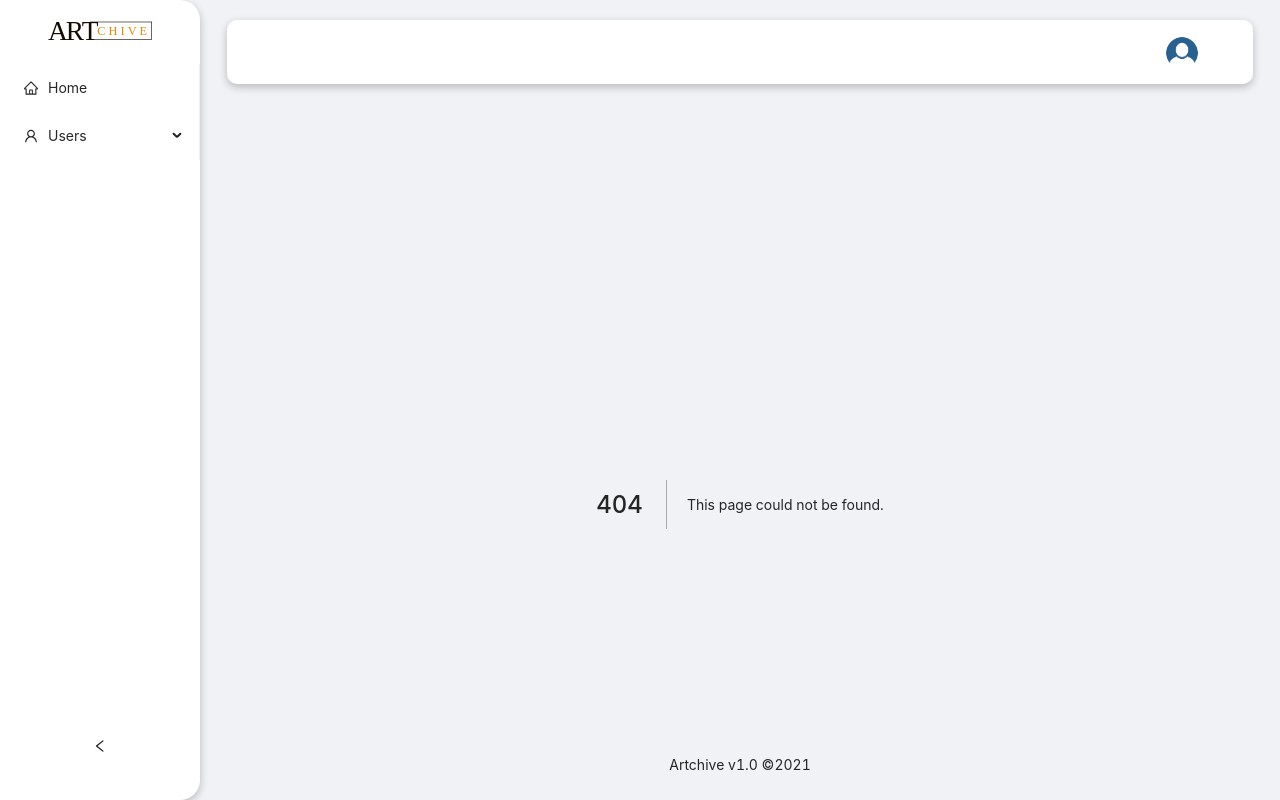
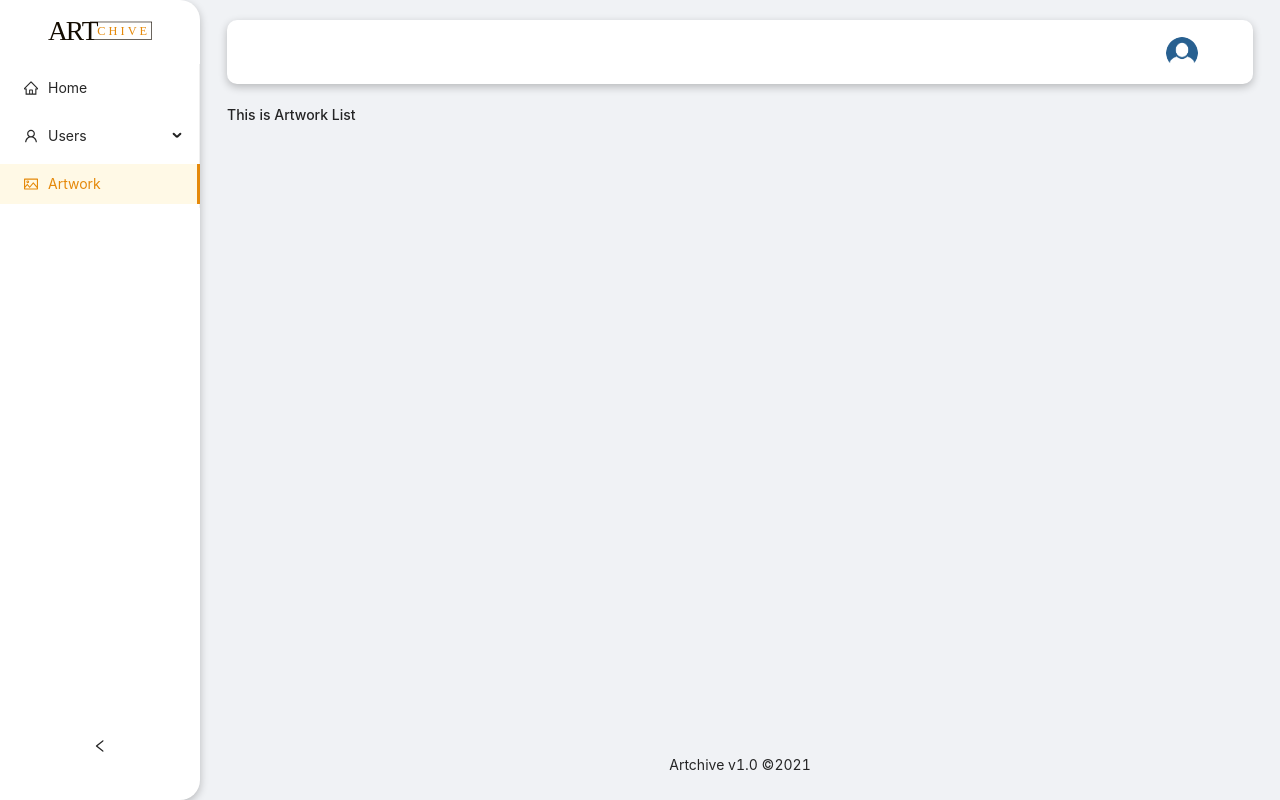
Before and after one commit to YosaRama/Artchive.id-public-, a Next.js app: page /dashboard/artworks in a window 1280 px wide. Before the commit this address had no page. Built offline with nearby package versions, Linux system fonts and the light colour scheme.

Commit message:
ADD: Artwork page on dashboard

```diff
--- a/app/components/layout/sider.js
+++ b/app/components/layout/sider.js
@@ -8,7 +8,7 @@ const { Sider } = Layout;
 const { SubMenu } = Menu;
 
 // Icon
-import { HomeOutlined, UserOutlined } from "@ant-design/icons";
+import { HomeOutlined, UserOutlined, PictureOutlined } from "@ant-design/icons";
 
 const DashboardSider = (props) => {
   const router = useRouter();
@@ -60,6 +60,12 @@ const DashboardSider = (props) => {
             </Menu.Item>
           </SubMenu>
           {/* ============================ */}
+
+          {/* Artwork Menu Section */}
+          <Menu.Item key="/dashboard/artworks" icon={<PictureOutlined />}>
+            <Link href="/dashboard/artworks">Artwork</Link>
+          </Menu.Item>
+          {/* ============================ */}
         </Menu>
         {/* ============================ */}
       </Sider>
--- /dev/null
+++ b/app/contents/artwork-list/index.js
@@ -0,0 +1,12 @@
+// Libs
+import ContainerBox from "app/components/container/containerBox";
+
+function ArtworkList() {
+  return (
+    <ContainerBox>
+      <h1>This is Artwork List</h1>
+    </ContainerBox>
+  );
+}
+
+export default ArtworkList;
--- /dev/null
+++ b/pages/dashboard/artworks/index.js
@@ -0,0 +1,12 @@
+// Contents
+import ArtworkList from "app/contents/artwork-list";
+
+function ArtworkListPage() {
+  return (
+    <>
+      <ArtworkList />
+    </>
+  );
+}
+
+export default ArtworkListPage;
--- a/pages/dashboard/index.js
+++ b/pages/dashboard/index.js
@@ -1,3 +1,4 @@
+// Contents
 import DashboardHome from "app/contents/home";
 
 function Dashboard() {
--- a/pages/dashboard/users/[id].js
+++ b/pages/dashboard/users/[id].js
@@ -1,4 +1,4 @@
-// Component
+// Contents
 import EditUser from "app/contents/user-edit";
 
 function UserEditPage() {
--- a/pages/dashboard/users/artist.js
+++ b/pages/dashboard/users/artist.js
@@ -1,4 +1,4 @@
-// Component
+// Contents
 import ArtistList from "app/contents/user-artist-list";
 
 function ArtistListPage() {
--- a/pages/dashboard/users/collector.js
+++ b/pages/dashboard/users/collector.js
@@ -1,4 +1,4 @@
-// Component
+// Contents
 import CollectorList from "app/contents/user-collector-list";
 
 function CollectorListPage() {
--- a/pages/dashboard/users/create.js
+++ b/pages/dashboard/users/create.js
@@ -1,4 +1,4 @@
-// Component
+// Contents
 import CreateUser from "app/contents/user-create";
 
 function UserCreatePage() {
--- a/pages/dashboard/users/gallery.js
+++ b/pages/dashboard/users/gallery.js
@@ -1,4 +1,4 @@
-// Component
+// Contents
 import GalleryList from "app/contents/user-gallery-list";
 
 function GalleryListPage() {
```
